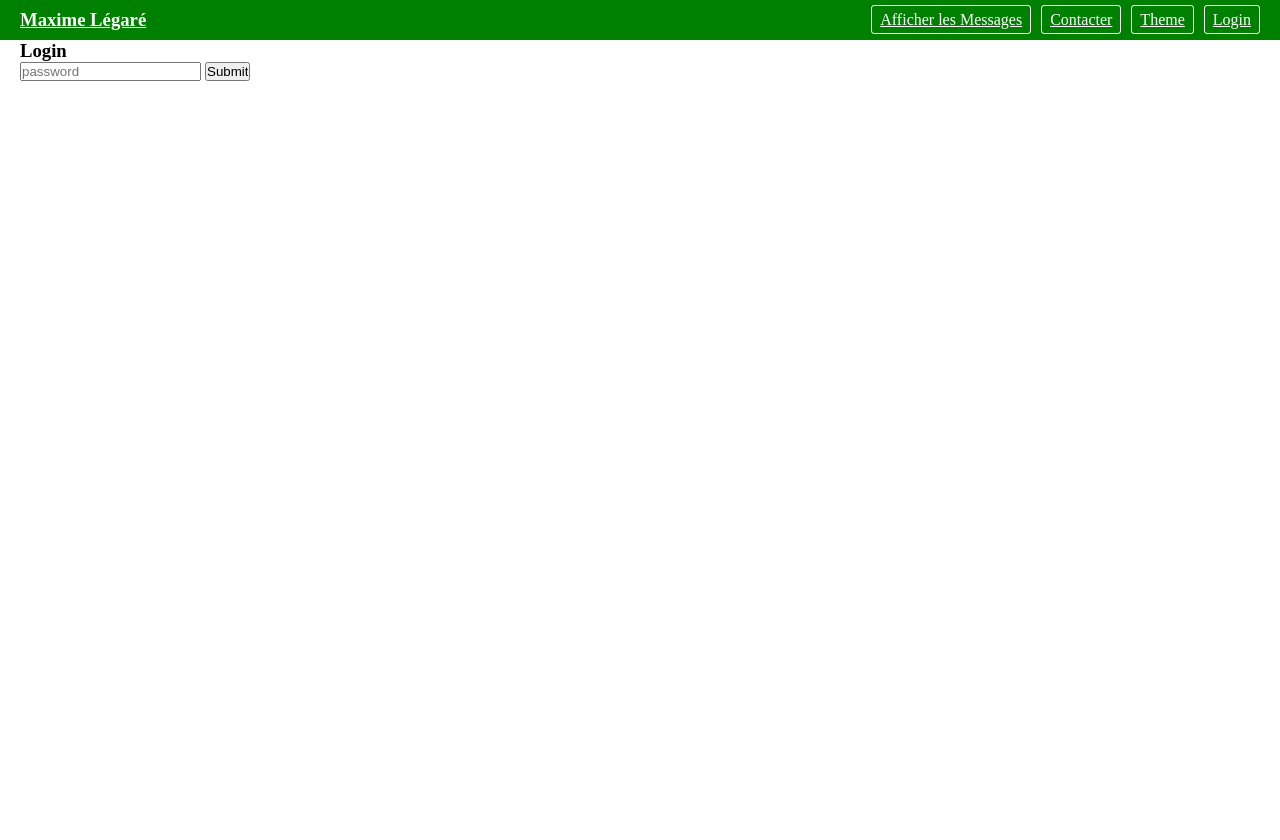
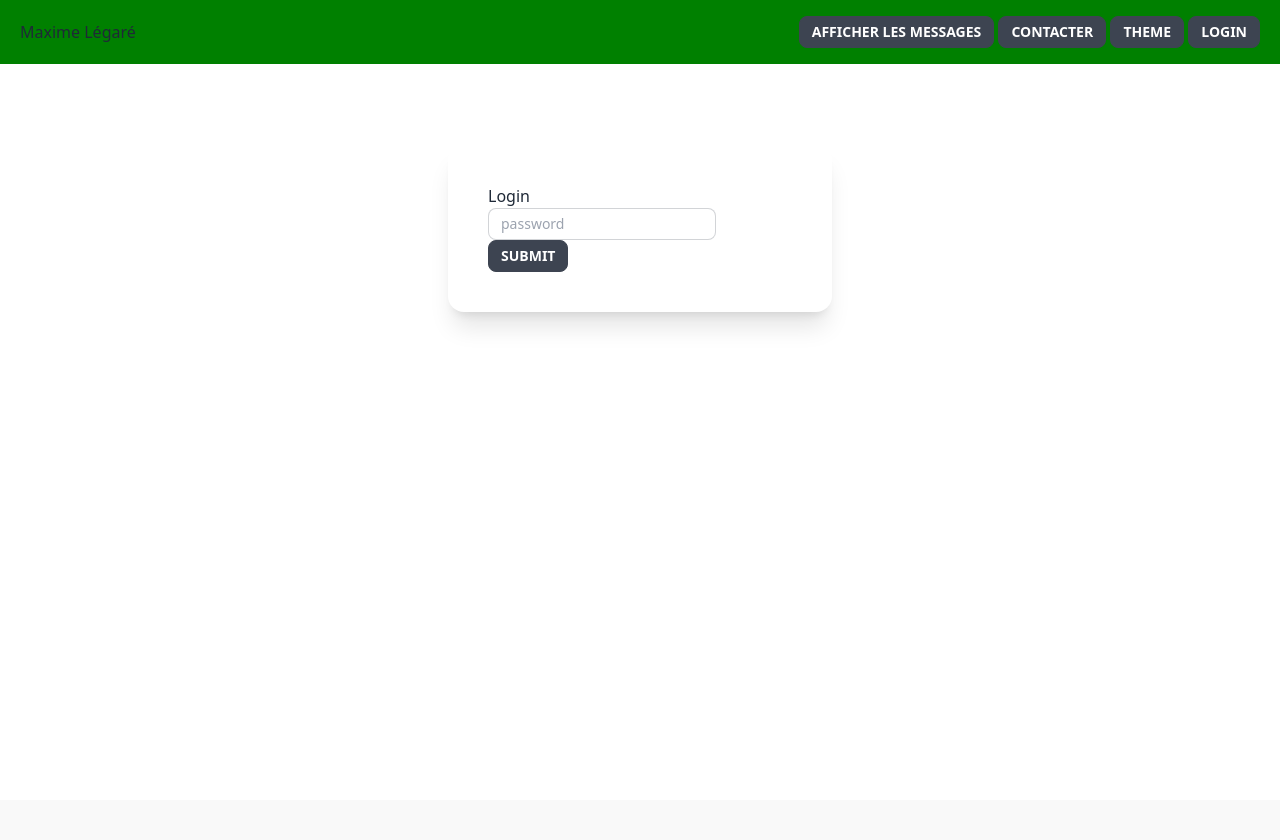
Before and after one commit to maximelegare/messageApp, a PHP site: page /login.php in a window 1280 px wide. After the commit the page ends 321 px from the top, so only its background shows below. Run offline with PHP 8.4, Linux system fonts and the light colour scheme; some libraries are stand-ins or nearby versions.

Commit message:
add daysi ui, work on theme, login & contact

```diff
--- a/afficherMessages.php
+++ b/afficherMessages.php
@@ -14,6 +14,8 @@
     <!-- <link rel="stylesheet" href="./css/variables.css"> -->
     <?php include("./pageLogic/getTheme.php") ?>
     <link rel="stylesheet" href="./css/pages/afficherMessages.css">
+    <link href="https://cdn.jsdelivr.net/npm/daisyui@2.51.6/dist/full.css" rel="stylesheet" type="text/css" />
+    <script src="https://cdn.tailwindcss.com"></script>
 
 </head>
 
--- a/components/layout/header.php
+++ b/components/layout/header.php
@@ -2,18 +2,18 @@
     @import "./css/layout/header.css";
 </style>
 
-<header>
-    <div class="container">
+<header class="flex justify-center">
+    <div class="container flex justify-between items-center h-16">
         <h3>
             <a href="./index.php">
                 Maxime Légaré
             </a>
         </h3>
-        <ul class="container_links">
-            <li class="container_links_link"><a href="./afficherMessages.php">Afficher les Messages</a></li>
-            <li class="container_links_link"><a href="./index.php">Contacter</a></li>
-            <li class="container_links_link"><a href="./theme.php">Theme</a></li>
-            <li class="container_links_link"><a href="./login.php">Login</a></li>
+        <ul class="">
+            <li class="btn btn-sm btn-theme"><a href="./afficherMessages.php">Afficher les Messages</a></li>
+            <li class="btn btn-sm"><a href="./index.php">Contacter</a></li>
+            <li class="btn btn-sm"><a href="./theme.php">Theme</a></li>
+            <li class="btn btn-sm"><a href="./login.php">Login</a></li>
         </ul>
     </div>
 </header>
--- a/css/dark.css
+++ b/css/dark.css
@@ -2,6 +2,6 @@
     --primary:red;
 }
 
-.primary{
-    background-color: var(--primary);
+.btn-theme{
+    background-color: red;
 }
--- a/css/layout/header.css
+++ b/css/layout/header.css
@@ -2,36 +2,32 @@
 header {
   background-color: var(--primary);
   width: 100%;
-}
-header li a{
-  padding:5px 8px;
-  border-radius: 3px;
-  border:1px solid white;
+
 }
 
-header a{
+/* header a{
   color: white;
-}
+} */
 
-header h3 {
+/* header h3 {
   color: white;
   cursor: pointer;
-}
+} */
 
-header .container {
+/* header .container {
 
   display: flex;
   justify-content: space-between;
   align-items: center;
   height:40px;
-}
+} */
 
 
-header .container_links{
+/* header .container_links{
   display: flex;
   gap: 10px;
 }
 
 header .container_links_link{
   display: inline;
-}
+} */
--- a/css/light.css
+++ b/css/light.css
@@ -1,3 +1,8 @@
 :root{
     --primary:green;
 }
+
+
+.btn{
+    background-color: var(--primary);
+}
--- /dev/null
+++ b/data/2023-05-12__10-01-53.txt
@@ -0,0 +1 @@
+{"":""}
--- a/login.php
+++ b/login.php
@@ -1,5 +1,3 @@
-
-
 <!DOCTYPE html>
 <html lang="en">
 
@@ -10,24 +8,30 @@
     <title>Document</title>
     <link rel="stylesheet" href="css/styles.css">
     <link rel="stylesheet" href="./css/pages/index.css">
-    <?php  include("./pageLogic/getTheme.php") ?>
+    <?php include("./pageLogic/getTheme.php") ?>
+
+    <link href="https://cdn.jsdelivr.net/npm/daisyui@2.51.6/dist/full.css" rel="stylesheet" type="text/css" />
+    <script src="https://cdn.tailwindcss.com"></script>
+
+
     <!-- <link rel="stylesheet" href="./css/variables.css"> -->
 </head>
 
 <body>
     <?php include("./components/layout/header.php") ?>
-    <main>
-        <div class="container">
-            <div class="container_form">
+    <main class="flex w-full justify-center items-center pt-20">
+        <div class="card p-10 w-96 bg-base-100 shadow-xl">
+            <div>
                 <h3>Login</h3>
                 <form action="./pageLogic/loginLogic.php" method="POST">
-                    <input type="password" name="password" placeholder="password">
-                    <input type="submit" name="submit">
+                    <input class="input input-sm input-bordered " type="password" name="password" placeholder="password">
+                    <input class="btn btn-sm w-fit" type="submit" name="submit">
                 </form>
             </div>
         </div>
     </main>
-    <?php // include("./components/layout/footer.php") ?>
+    <?php // include("./components/layout/footer.php")
+    ?>
 </body>
 
 </html>
--- a/pageLogic/loginLogic.php
+++ b/pageLogic/loginLogic.php
@@ -8,7 +8,7 @@
 
 
         if($userPswrd === $password){
-            setcookie("theme", uniqid(), time() + (60 * 60 * 24 * 30));
+            setcookie("token", uniqid(), time() + (60 * 60 * 24 * 30));
             header("Location: ../index.php");
         }
         else{
```
Also changed, not shown: afficherMessage.php (+6 -5 lines), index.php (+14 -12 lines), theme.php (+14 -6 lines), css/styles.css (line endings or trailing spaces).
